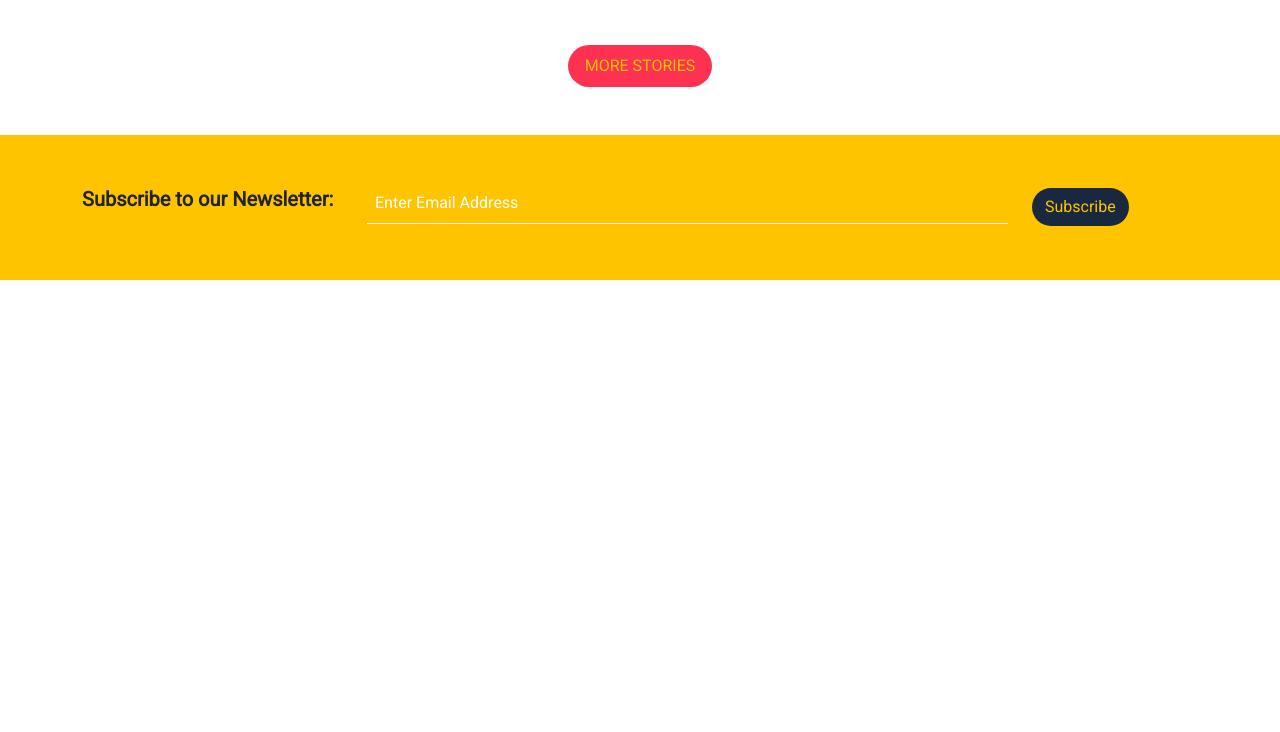
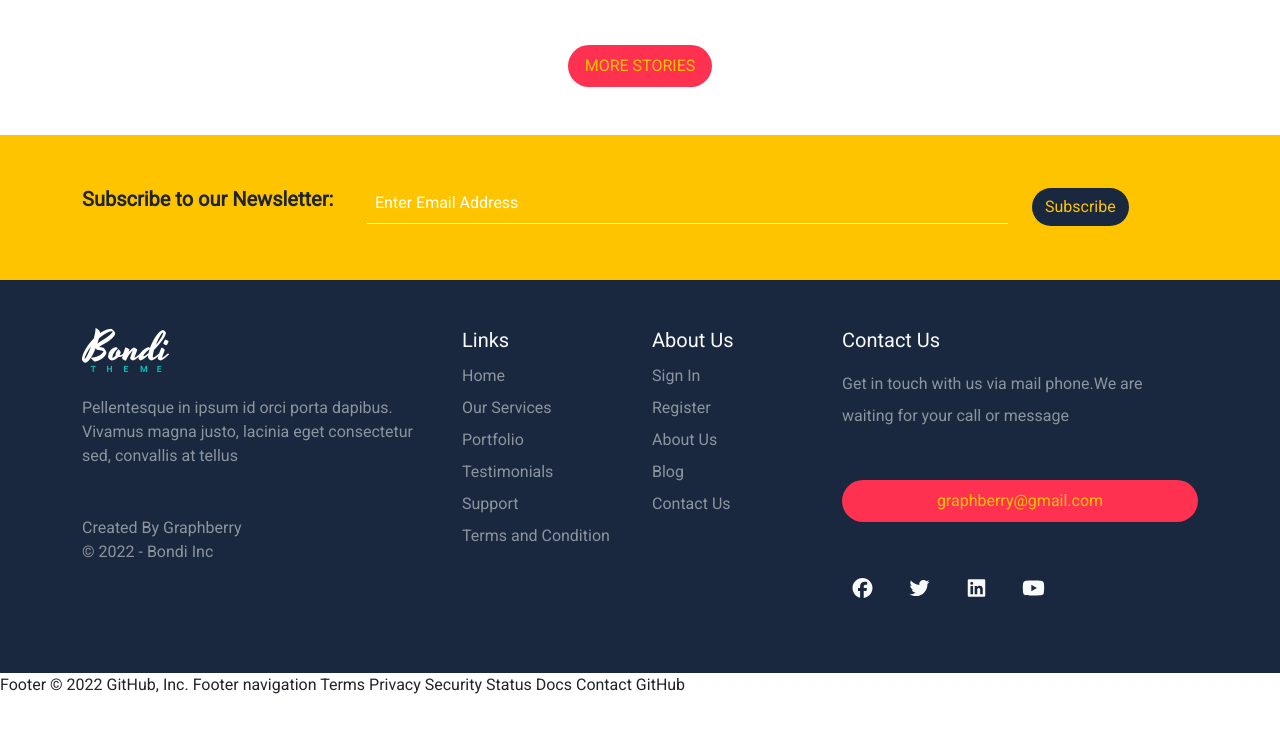
Before and after one commit to hebatallahibrahim/hebatallahibrahim.github.io, a plain HTML site: page index.html in a window 1280 px wide. Shown: the part 5064-5796 px from the top of the page. After the commit the page ends 5761 px from the top, so only its background shows below. Drawn offline with nearby package versions, Linux system fonts and the light colour scheme.

Commit message:
Add footer section

```diff
--- a/css/bondi.css
+++ b/css/bondi.css
@@ -9,7 +9,6 @@
 
 body {
     font-family: 'Roboto', sans-serif;
-    height: 10000px;
 
 }
 .main-btn {
@@ -192,4 +191,11 @@ border-bottom: 1px solid white;
       color: var(--yellow-color);
 
     }
+
      /* end subscribe */
+
+     /* start footer */
+     .footer{
+      background-color: var(--dark-color);
+     }
+     /* end footer */
--- a/index.html
+++ b/index.html
@@ -362,9 +362,92 @@ Some Awesome Blog titke Here
               </from>
             </div>
           </div>
-    <script src="js/bootstrap.bundle.js">
+          <div class="footer pt-5 pb-5 text-white-50 text-center text-md-start">
+            <div class="container">
+              <div class="row">
+                <div class="col-md-6 col-lg-4">
+                  <div class="info">
+                    <img src="img/logo.png" alt="" class="mb-4">
+                    <p class="mb-5">
+                      Pellentesque in ipsum id orci porta dapibus. Vivamus magna justo, lacinia eget consectetur sed,
+                      convallis at tellus
+                    </p>
+                    <div class="copyright">
+                      Created By <span> Graphberry</span>
+                      <div>
+                        &copy; 2022 - <span>Bondi Inc</span>
+                      </div>
+                    </div>
+                  </div>
+                </div>
+                <div class="col-md-6 col-lg-2">
+                  <div class="links">
+                    <h5 class="text-light">Links</h5>
+                    <ul class="list-unstyled lh-lg">
+                      <li>Home</li>
+                      <li>Our Services</li>
+                      <li>Portfolio</li>
+                      <li>Testimonials</li>
+                      <li>Support</li>
+                      <li>Terms and Condition</li>
+                    </ul>
+                  </div>
+                </div>
+                <div class="col-md-6 col-lg-2">
+                  <div class="links">
+                    <h5 class="text-light">About Us</h5>
+                    <ul class="list-unstyled lh-lg">
+                      <li>Sign In</li>
+                      <li>Register</li>
+                      <li>About Us</li>
+                      <li>Blog</li>
+                      <li>Contact Us</li>
+                    </ul>
+                  </div>
+                </div>
 
-    </script>
-    <script src="js/all.min.js"></script>
-</body>
-</html>
+                <div class="col-md-6 col-lg-4">
+                  <div class="contact">
+                    <h5 class="text-light">Contact Us</h5>
+                    <p class="lh-lg mt-3 mb-5">Get in touch with us via mail phone.We are waiting for your call or message</p>
+                    <a class="btn rounded-pill main-btn w-100" href="#">graphberry@gmail.com</a>
+                    <ul class="d-flex mt-5 list-unstyled gap-3">
+                      <li>
+                        <a class="d-block text-light" href="#"
+                          ><i class="fa-brands fa-facebook fa-lg facebook rounded-circle p-2"></i
+                        ></a>
+                      </li>
+                      <li>
+                        <a class="d-block text-light" href="#"
+                          ><i class="fa-brands fa-twitter fa-lg twitter rounded-circle p-2"></i
+                        ></a>
+                      </li>
+                      <li>
+                        <a class="d-block text-light" href="#"
+                          ><i class="fa-brands fa-linkedin fa-lg linkedin rounded-circle p-2"></i
+                        ></a>
+                      </li>
+                      <li>
+                        <a class="d-block text-light" href="#"
+                          ><i class="fa-brands fa-youtube fa-lg youtube rounded-circle p-2"></i
+                        ></a>
+                      </li>
+                    </ul>
+                  </div>
+                </div>
+              </div>
+            </div>
+          </div>
+          <script src="js/bootstrap.bundle.min.js"></script>
+          <script src="js/all.min.js"></script>
+        </body>
+      </html>
+      Footer
+      © 2022 GitHub, Inc.
+      Footer navigation
+      Terms
+      Privacy
+      Security
+      Status
+      Docs
+      Contact GitHub
```
